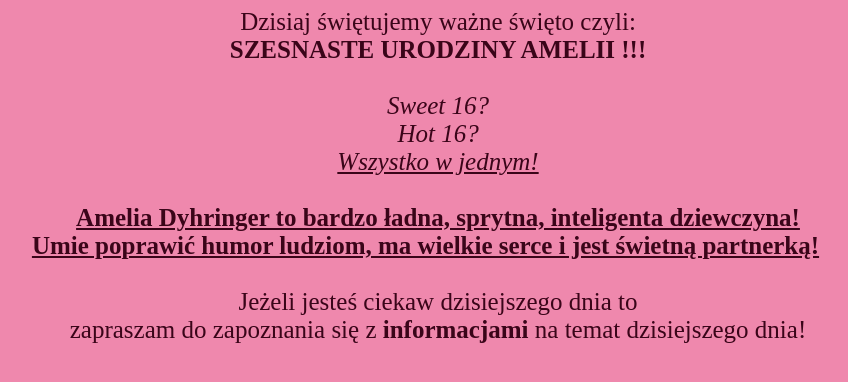
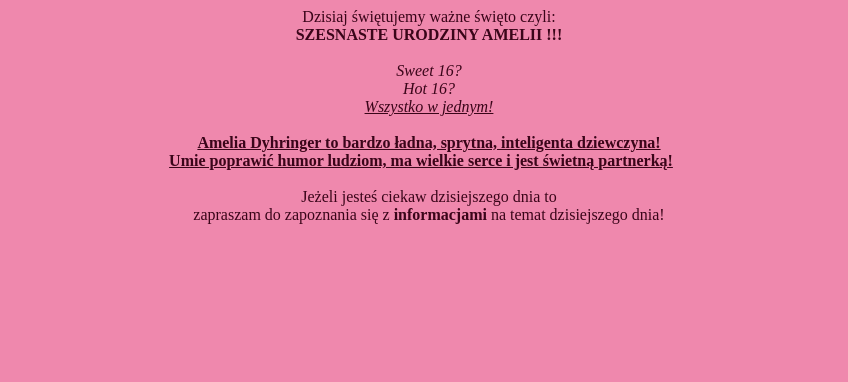
Before and after one commit to cprsz9/strona, a plain HTML site: page glowna.html in a window 1280 px wide. Shown: the whole page, without its empty margins (227-1075 px from the left). Drawn offline with Linux system fonts and the light colour scheme.

Commit message:
Update czcionka glowna.html

```diff
--- a/glowna.html
+++ b/glowna.html
@@ -24,7 +24,7 @@ body{
     background-color: #EF88AD;
     color: #3A0519;
     font-family: Bahnschrift;
-    font-size: 25px;
+    font-size: font-size: clamp(12px, 2vw, 25px);
     text-align: center;
 }
 pre{
```
